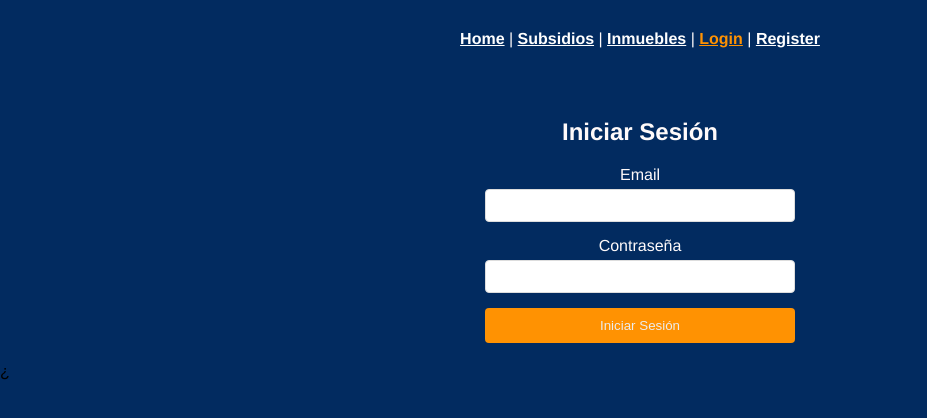
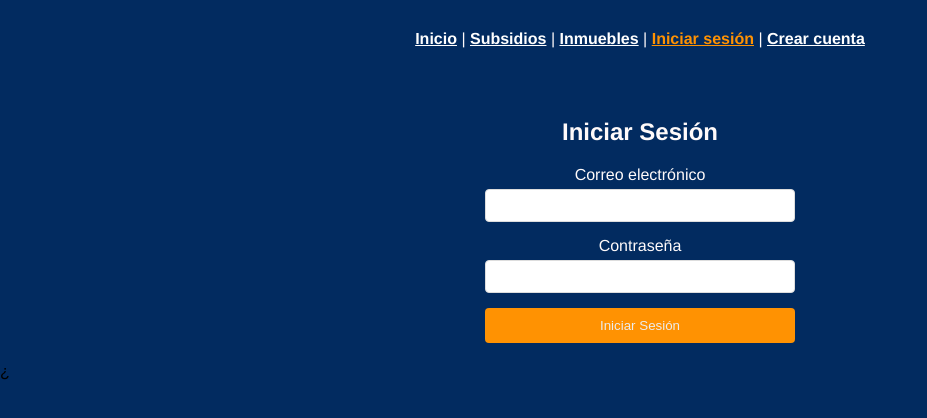
Before and after one commit to reii23/arriendosRM, a Vue app in the folder front/propiedadesweb/: page /login in a window 1280 px wide. Shown: the top 418 px of the page, without its empty margins (0-927 px from the left). Built offline with nearby package versions, Linux system fonts and the light colour scheme; a web font is replaced by a local one.

Commit message:
Cambio de idioma de la vista
Se cambian a español algunas palabras de la página

```diff
--- a/front/propiedadesweb/src/App.vue
+++ b/front/propiedadesweb/src/App.vue
@@ -1,17 +1,17 @@
 <template>
   <div id="app">
     <nav>
-      <router-link to="/">Home</router-link> |
+      <router-link to="/">Inicio</router-link> |
       <router-link to="/about">Subsidios</router-link> |
       <router-link to="/inmuebles">Inmuebles</router-link>
       <span v-if="!auth.isLoggedIn"> | </span>
       <!-- Mostrar Login y Register solo si no está logueado -->
-      <router-link v-if="!auth.isLoggedIn" to="/login">Login</router-link>
+      <router-link v-if="!auth.isLoggedIn" to="/login">Iniciar sesión</router-link>
       <span v-if="!auth.isLoggedIn"> | </span>
-      <router-link v-if="!auth.isLoggedIn" to="/register">Register</router-link>
+      <router-link v-if="!auth.isLoggedIn" to="/register">Crear cuenta</router-link>
       <!-- Mostrar Logout solo si está logueado -->
       <span v-if="auth.isLoggedIn"> | </span>
-      <router-link v-if="auth.isLoggedIn" to="/logout">Logout</router-link>
+      <router-link v-if="auth.isLoggedIn" to="/logout">Cerrar sesión</router-link>
 	  <span v-if="auth.isLoggedIn"> | </span>
 	  <router-link v-if="auth.isLoggedIn" to="/account">Mi Cuenta</router-link>
     </nav>
--- a/front/propiedadesweb/src/views/LoginView.vue
+++ b/front/propiedadesweb/src/views/LoginView.vue
@@ -3,7 +3,7 @@
     <h2>Iniciar Sesión</h2>
     <form @submit.prevent="loginUser">
       <div class="form-group">
-        <label for="email">Email</label>
+        <label for="email">Correo electrónico</label>
         <input type="email" id="email" v-model="user.email" required>
       </div>
       <div class="form-group">
--- a/front/propiedadesweb/src/views/RegisterView.vue
+++ b/front/propiedadesweb/src/views/RegisterView.vue
@@ -7,11 +7,11 @@
           <input type="text" id="nombre" v-model="user.nombre" required>
         </div>
         <div class="form-group">
-          <label for="email">Email</label>
+          <label for="email">Correo electrónico</label>
           <input type="email" id="email" v-model="user.email" required>
         </div>
         <div class = "form-group">
-          <label for="numeroTelefono">Numero de Telefono</label>
+          <label for="numeroTelefono">Número de Teléfono</label>
           <input type="text" id="numeroTelefono" v-model="user.numeroTelefono" required>
         </div>
         <div class="form-group">
```
